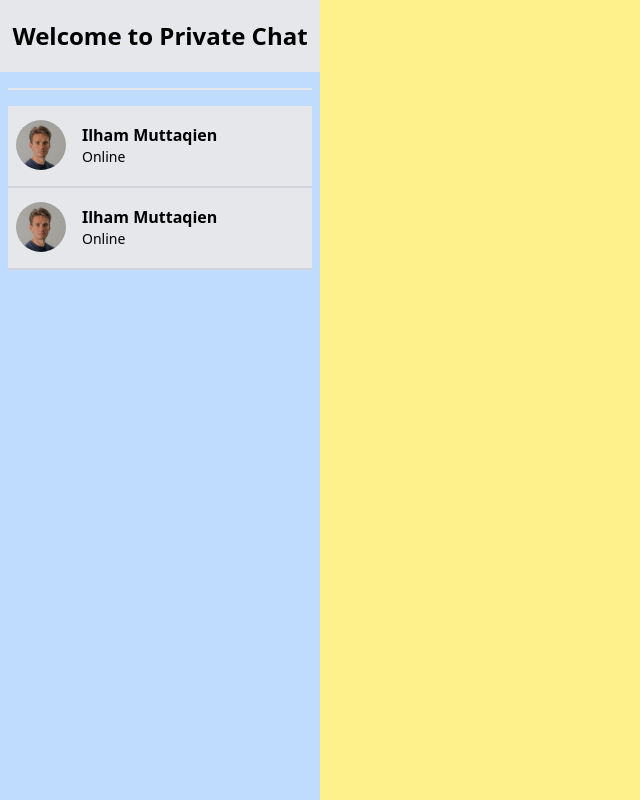
After one commit to riandiuniska/consutationFIX, a PHP site: page /private_chat.php in a window 1280 px wide. The commit adds this page. Shown: the whole page, without its empty margins (0-640 px from the left). Run offline with PHP 8.4, Linux system fonts and the light colour scheme; the visitor is signed in with stand-in values (Sample User, id 1); some libraries are stand-ins or nearby versions.

Commit message:
Init private chat
Signed-off-by: Ilham Muttaqien <ilham.muttaqien@students.amikom.ac.id>

```diff
--- a/chatroom.php
+++ b/chatroom.php
@@ -77,7 +77,10 @@ $users = $obj->getAllUser();
             </tbody>
         </table>
 
-        <a class="bg-red-500 px-4 py-1 text-white rounded-lg mx-auto" href="logout.php">Logout</a>
+        <div class="flex items-center mx-auto space-x-4">
+            <a class="bg-red-500 px-4 py-1 text-white rounded-lg" href="logout.php">Logout</a>
+            <a class="bg-green-500 px-4 py-1 text-white rounded-lg" href="private_chat.php" >Private Chat</a>
+        </div>
 
         <div class="w-full">
             <div class="bg-gray-200 w-8/12 h-[400px] mx-auto mt-10 p-4 flex flex-col gap-y-2 overflow-y-scroll" id="chat-container">
--- /dev/null
+++ b/private_chat.php
@@ -0,0 +1,60 @@
+<?php
+
+session_start();
+
+if(!isset($_SESSION['user'])) {
+    header("location: login.php");
+}
+
+?>
+
+
+<!DOCTYPE html>
+<html lang="en">
+<head>
+    <meta charset="UTF-8">
+    <meta http-equiv="X-UA-Compatible" content="IE=edge">
+    <meta name="viewport" content="width=device-width, initial-scale=1.0">
+    <title>Private Chat</title>
+    <script src="https://cdn.tailwindcss.com"></script>
+    <script src="https://code.jquery.com/jquery-3.6.0.js" integrity="sha256-H+K7U5CnXl1h5ywQfKtSj8PCmoN9aaq30gDh27Xc0jk=" crossorigin="anonymous"></script>
+</head>
+<body>
+    <div class="flex items-center">
+        <div class="w-3/12 bg-blue-200 h-screen">
+            <!-- Left Side -->
+            <div class="py-5 bg-gray-200">
+                <h1 class="text-center font-bold text-2xl">Welcome to Private Chat</h1>
+            </div>
+            <hr class="border border-gray-200 my-4 mx-2">
+            <div class="px-2 overflow-scroll-y">
+                <!-- Contact -->
+                <div>
+                    <div class="flex items-center space-x-4 bg-gray-200 h-[80px] px-2 cursor-pointer border-b-2">
+                        <img class="w-[50px] h-[50px] rounded-full" src="./img/dummy/people.jpg" alt="Profile Image">
+                        <div class="flex flex-col">
+                            <span class="font-semibold">Ilham Muttaqien</span>
+                            <small class="text-sm">Online</small>
+                        </div>
+                    </div>
+                    <hr class="border border-gray-300">
+                </div>
+                <div>
+                    <div class="flex items-center space-x-4 bg-gray-200 h-[80px] px-2 cursor-pointer border-b-2">
+                        <img class="w-[50px] h-[50px] rounded-full" src="./img/dummy/people.jpg" alt="Profile Image">
+                        <div class="flex flex-col">
+                            <span class="font-semibold">Ilham Muttaqien</span>
+                            <small class="text-sm">Online</small>
+                        </div>
+                    </div>
+                    <hr class="border border-gray-300">
+                </div>
+            </div>
+        </div>
+        <!-- Right Side  -->
+        <div class="flex-grow h-screen bg-yellow-200">
+
+        </div>
+    </div>
+</body>
+</html>
```
Also changed, not shown: img/dummy/people.jpg (added).
